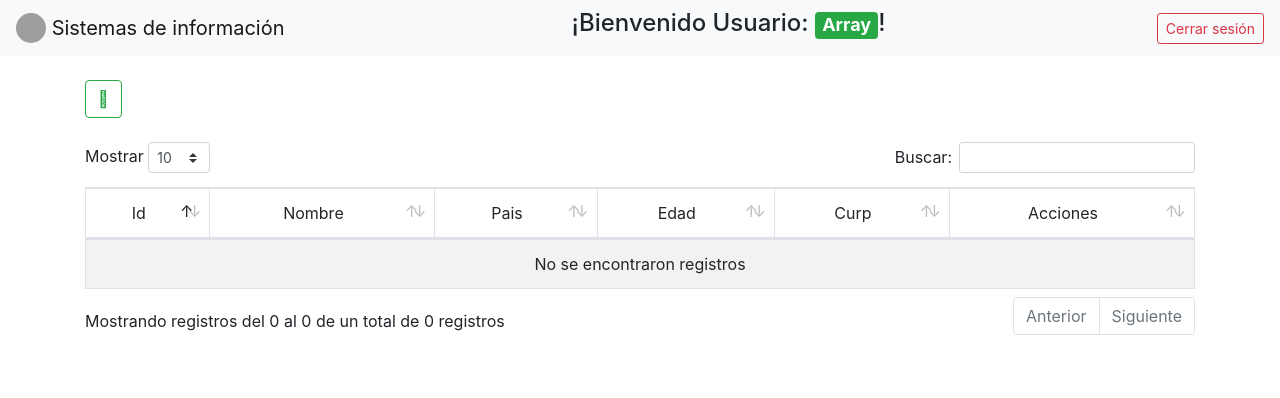
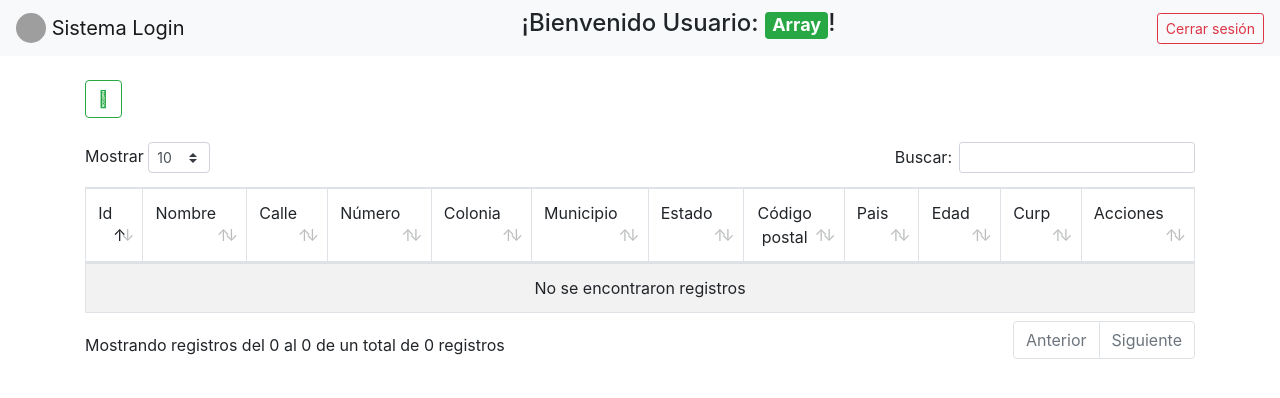
Before and after one commit to gybrangaray/SCRUM, a PHP site: page /crud/index.php in a window 1280 px wide. Shown: the top 398 px of the page. Run offline with PHP 8.4, Linux system fonts and the light colour scheme; a user stored in the database is signed in; data that the repository does not hold is empty; some libraries are stand-ins or nearby versions; grey boxes are pictures that could not be loaded.

Commit message:
integracion de columnas

```diff
--- a/crud/index.php
+++ b/crud/index.php
@@ -3,7 +3,7 @@ include_once 'bd/conexion.php';
 $objeto = new Conexion();
 $conexion = $objeto->Conectar(); //llamando a la método Conectar de la clase Conexion archivo "conexion.php"
 
-$consulta = 'SELECT id, nombre, pais, edad, curp FROM personas';  // también * <-- todo
+$consulta = 'SELECT id, nombre,calle,numero,colonia,municipio,estado,postal, pais, edad, curp FROM personas';  // también * <-- todo
 $resultado = $conexion->prepare($consulta);
 $resultado->execute();
 $data = $resultado->fetchAll(PDO::FETCH_ASSOC);
@@ -27,14 +27,14 @@ if($_SESSION['s_usuario'] === null){   //si la variable de sesión es nula
     <link rel="stylesheet" href="css/estilos.css">
     <link rel="stylesheet" type="text/css" href="datatables/datatables.min.css">
     <link rel="stylesheet" type="text/css" href="datatables/DataTables-1.10.20/css/dataTables.bootstrap4.min.css">
-    <title>Sistemas de información</title>
+    <title>Sistema Login</title>
 </head>
 <body>
     <header>
     <nav class="navbar navbar-light bg-light">
   <a class="navbar-brand" href="#">
     <img src="https://i.imgur.com/iO8Ro4y.jpg" width="30" height="30" style="border-radius:50%" class="d-inline-block align-top" alt="sistema">
-    Sistemas de información
+    Sistema Login
   </a>
   <h4 class="display-8 ">¡Bienvenido Usuario: <span class="badge badge-success"><?php echo $_SESSION["s_usuario"]; ?></span>!</h4>
                     <a  class="btn btn-outline-danger btn-sm center-block" href="../bd/logout.php" role="button">Cerrar sesión</a>
@@ -58,8 +58,14 @@ if($_SESSION['s_usuario'] === null){   //si la variable de sesión es nula
                                     <br>
                                   <thead class="text-center"> <!-- Encabezado de la tabla-->
                                       <tr>   <!-- tr Filas-->
-                                           <td>Id</td> <!-- td Columnas-->
+                                          <td>Id</td> <!-- td Columnas-->
                                           <td>Nombre</td>
+                                          <td>Calle</td>
+                                          <td>Número</td>
+                                          <td>Colonia</td>
+                                          <td>Municipio</td>
+                                          <td>Estado</td>
+                                          <td>Código postal</td>
                                           <td>Pais</td>
                                           <td>Edad</td>
                                           <td>Curp</td>
@@ -73,6 +79,12 @@ if($_SESSION['s_usuario'] === null){   //si la variable de sesión es nula
                                       <tr id="hover">
                                           <td > <?php echo $dat['id']     ?></td>
                                           <td><b> <?php echo $dat['nombre'] ?> </b></td>
+                                          <td> <?php echo $dat['calle']   ?> </td>
+                                          <td> <?php echo $dat['numero']   ?> </td>
+                                          <td> <?php echo $dat['colonia']   ?> </td>
+                                          <td> <?php echo $dat['municipio']   ?> </td>
+                                          <td> <?php echo $dat['estado']   ?> </td>
+                                          <td> <?php echo $dat['postal']   ?> </td>
                                           <td> <?php echo $dat['pais']   ?> </td>
                                           <td> <?php echo $dat['edad']   ?> </td>
                                           <td style="text-transform:uppercase"> <?php echo $dat['curp']   ?> </td>
@@ -115,6 +127,30 @@ if($_SESSION['s_usuario'] === null){   //si la variable de sesión es nula
                                   <label for="nombre" class="col-form-label">Nombre:</label>
                                   <input required type="text" class="form-control" id="nombre" placeholder="Nombre">
                                 </div>
+                                <div class="form-group">
+                                  <label for="calle" class="col-form-label">Calle:</label>
+                                  <input required type="text" class="form-control" id="calle" placeholder="Calle">
+                                </div>
+                                <div class="form-group">
+                                  <label for="numero" class="col-form-label">Número:</label>
+                                  <input required type="number" class="form-control" id="numero" placeholder="Número">
+                                </div>
+                                <div class="form-group">
+                                  <label for="colonia" class="col-form-label">Colonia:</label>
+                                  <input required type="text" class="form-control" id="colonia" placeholder="Colonia">
+                                </div>
+                                <div class="form-group">
+                                  <label for="municipio" class="col-form-label">Municipio:</label>
+                                  <input required type="text" class="form-control" id="municipio" placeholder="Municipio">
+                                </div>
+                                <div class="form-group">
+                                  <label for="estado" class="col-form-label">Estado:</label>
+                                  <input required type="text" class="form-control" id="estado" placeholder="Estado">
+                                </div>
+                                <div class="form-group">
+                                  <label for="postal" class="col-form-label">Código postal:</label>
+                                  <input required type="number" class="form-control" id="postal" placeholder="Código postal">
+                                </div>
                               <div class="form-group">
                                   <label for="pais" class="col-form-label">País:</label>
                                   <input required type="text" class="form-control" id="pais" placeholder="País">
--- a/crud/main.js
+++ b/crud/main.js
@@ -25,7 +25,7 @@ $(document).ready(function(){
    $("#btnNuevo").click(function(){
        $("#formPersonas").trigger("reset")  //En esta función llamamos al formulario, para que resetee los campos y no se quede con los valores anteriores
        $(".modal-header").css("background-color", "#28a745");
-       $(".modal-title").text("Agregar persona");
+       $(".modal-title").text("Agregar cliente");
        $(".modal-title").css("color", "white");
        $("#modalCRUD").modal("show");
        id=null; //no enviamos ningun id ya que se genera con el autoincrementable de sql
@@ -37,17 +37,29 @@ $(document).ready(function(){
       fila = $(this).closest("tr");    //con closest("tr") hacemos referencia a fila
       id = parseInt(fila.find('td:eq(0)').text()); // De esta manera capturamos el "id"
       nombre = fila.find('td:eq(1)').text(); //Se captura nombre
-      pais = fila.find('td:eq(2)').text();  //Se captura país
-      edad = parseInt(fila.find('td:eq(3)').text());  //Se captura edad
-      curp = fila.find('td:eq(4)').text();  //Se captura curp
+      calle = fila.find('td:eq(2)').text(); //Se captura calle
+      numero = parseInt(fila.find('td:eq(3)').text());   //Se captura numero
+      colonia = fila.find('td:eq(4)').text(); //Se captura colonia
+      municipio = fila.find('td:eq(5)').text(); //Se captura municipio
+      estado = fila.find('td:eq(6)').text(); //Se captura estado
+      postal = parseInt(fila.find('td:eq(7)').text());  //Se captura postal
+      pais = fila.find('td:eq(8)').text();  //Se captura país
+      edad = parseInt(fila.find('td:eq(9)').text());  //Se captura edad
+      curp = fila.find('td:eq(10)').text();  //Se captura curp
 
       $("#nombre").val(nombre);  //capturamos el valor que hace referiencia a nombre
+      $("#calle").val(calle);  //capturamos el valor que hace referiencia a calle
+      $("#numero").val(numero);  //capturamos el valor que hace referiencia a numero
+      $("#colonia").val(colonia);  //capturamos el valor que hace referiencia a colonia
+      $("#municipio").val(municipio);  //capturamos el valor que hace referiencia a municipio
+      $("#estado").val(estado);  //capturamos el valor que hace referiencia a estado
+      $("#postal").val(postal);  //capturamos el valor que hace referiencia a postal
       $("#pais").val(pais);      //capturamos el valor que hace referiencia a pais
       $("#edad").val(edad);      //capturamos el valor que hace referiencia a edad
       $("#curp").val(curp);      //capturamos el valor que hace referiencia a curp
       opcion = 2 ;   //EDITAR    --variable opcion se crea para cuando mandemos a nuestro archivo crud vamos a utilizar un switch donde de acuerdo con la operacion Nuevo=1, Editar=2, Eliminar=3
       $(".modal-header").css("background-color", "#007bff");
-      $(".modal-title").text("Editar persona");
+      $(".modal-title").text("Editar cliente");
       $(".modal-title").css("color", "white");
       $("#modalCRUD").modal("show");
    });
@@ -77,9 +89,15 @@ $(document).ready(function(){
    $("#formPersonas").submit(function(e){  //Aquí se hace referencia al forulario que esta compartido por el mismo modal para el "ABC o CRUD"
     e.preventDefault  //para que todo sea sobre la misma pagina y no se recargue
     //Se crean variables para tomar los valores que se cargan en el formulario
-                                            //cada uno se asigna a su variable correspondiete "id, nombre, pais,edad"
+                                            //cada uno se asigna a su variable correspondiete "id, nombre,calle,numero,colonia,municipio,estado,postal, pais,edad,curp"
     nombre = $.trim($("#nombre").val());  //con .val() se obtiene el valor que el usuario ingresa en los inputs
-    pais = $.trim($("#pais").val());      // con trim se obtienen los inputs sin espacios
+    calle = $.trim($("#calle").val());// con trim se obtienen los inputs sin espacios
+    numero= $.trim($("#numero").val());
+    colonia = $.trim($("#colonia").val());
+    municipio = $.trim($("#municipio").val());
+    estado = $.trim($("#estado").val());
+    postal = $.trim($("#postal").val());
+    pais = $.trim($("#pais").val());
     edad = $.trim($("#edad").val());
     curp = $.trim($("#curp").val());
    //codigo ajax
@@ -87,8 +105,14 @@ $(document).ready(function(){
        url: "bd/crud.php",  //archivo con el que se va interactuar es decir enviar y recibir datos
        type: "POST",        //metodo para enviar y recibir "POST"
        dataType: "json",    //datos enviados en formato json
-       data: {            //Aquí se envian las variables "nombre,pais,edad"
+       data: {            //Aquí se envian las variables "nombre,calle,numero,colonia,municipio,estado,postal, pais,edad,curp"
          nombre:nombre,
+         calle:calle,
+         numero:numero,
+         colonia:colonia,
+         municipio:municipio,
+         estado:estado,
+         postal:postal,
          pais:pais,
          edad:edad,
          curp:curp,
@@ -97,15 +121,21 @@ $(document).ready(function(){
        },
        success: function(data){  //si es exitoso nos devolvera un array situado en archivo crud.php
       /*  var datos = JSON.parse(data); en este caso no es necesario*/
-       id = data[0].id; // para tener individualizado cada uno (id, "nombre", "pais", edad)
+       id = data[0].id; // para tener individualizado cada uno (id, "nombre","calle", numero, "colonia", "municipio", "estado",codigopostal, "pais", edad,curp)
        nombre = data[1].nombre;
-       pais = data[2].pais;
-       edad = data[3].edad;
-       curp = data[4].curp;
+       calle = data[2].calle;
+       numero = data[3].numero;
+       colonia = data[4].colonia;
+       municipio = data[5].municipio;
+       estado = data[6].estado;
+       postal = data[7].postal;
+       pais = data[8].pais;
+       edad = data[9].edad;
+       curp = data[10].curp;
        if(opcion == 1){
-           tablaPersonas.row().add([id,nombre,pais,edad,curp]).draw(); // Aquí se dibujan los datos dinamicamente sin la necesidad de recargar la pagina
+           tablaPersonas.row().add([id,nombre,calle,numero,colonia,municipio,estado,postal,pais,edad,curp]).draw(); // Aquí se dibujan los datos dinamicamente sin la necesidad de recargar la pagina
         }else{  //sino realizara una modificación
-            tablaPersonas.row(fila).data([id,nombre,pais,edad,curp]).draw();
+            tablaPersonas.row(fila).data([id,nombre,calle,numero,colonia,municipio,estado,postal,pais,edad,curp]).draw();
         }
     }
     });
--- a/index.php
+++ b/index.php
@@ -7,14 +7,14 @@
     <link rel="stylesheet" href="bootstrap/css/bootstrap.min.css">
     <link rel="stylesheet" href="estilos.css">
     <link rel="stylesheet" href="plugins/sweetalert2/sweetalert2.min.css">
-    <title>SISINFO | Ingresar</title>
+    <title>SISLOGIN | Ingresar</title>
 </head>
 <body class="inicioSesion">
 <header>
     <nav class="navbar navbar-light bg-light">
   <a class="navbar-brand" href="#">
     <img src="https://i.imgur.com/iO8Ro4y.jpg" width="30" height="30" style="border-radius:50%" class="d-inline-block align-top" alt="sistema">
-    Sistemas de información
+    Sistema login
   </a>
 </nav>
     </header>
```
Also changed, not shown: crud/bd/crud.php (+12 -6 lines).
